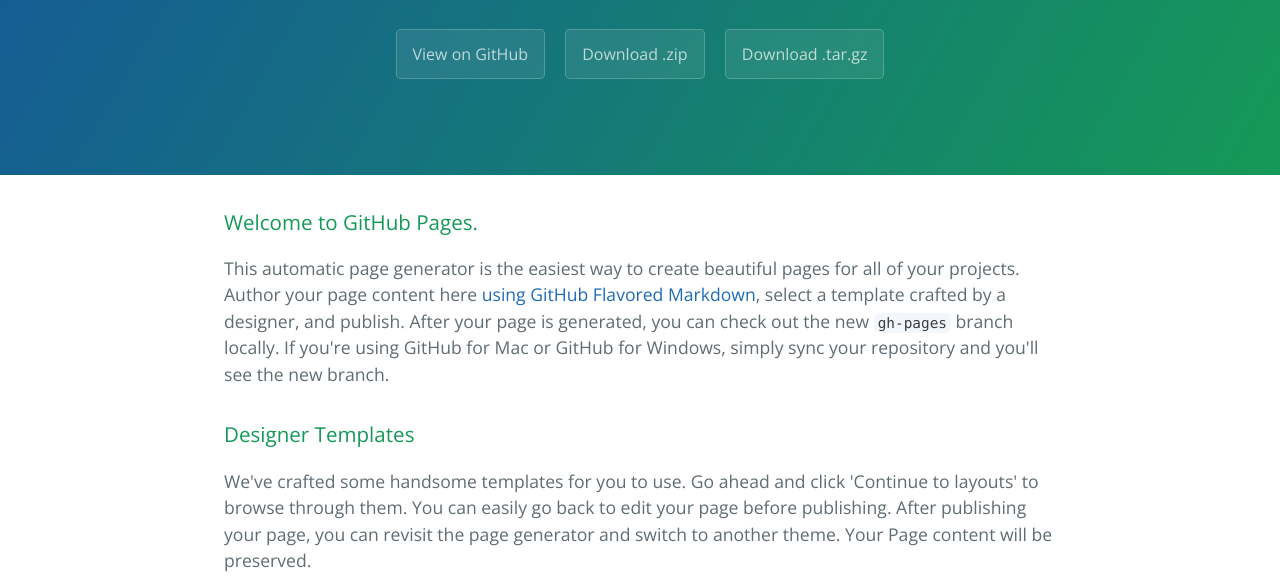
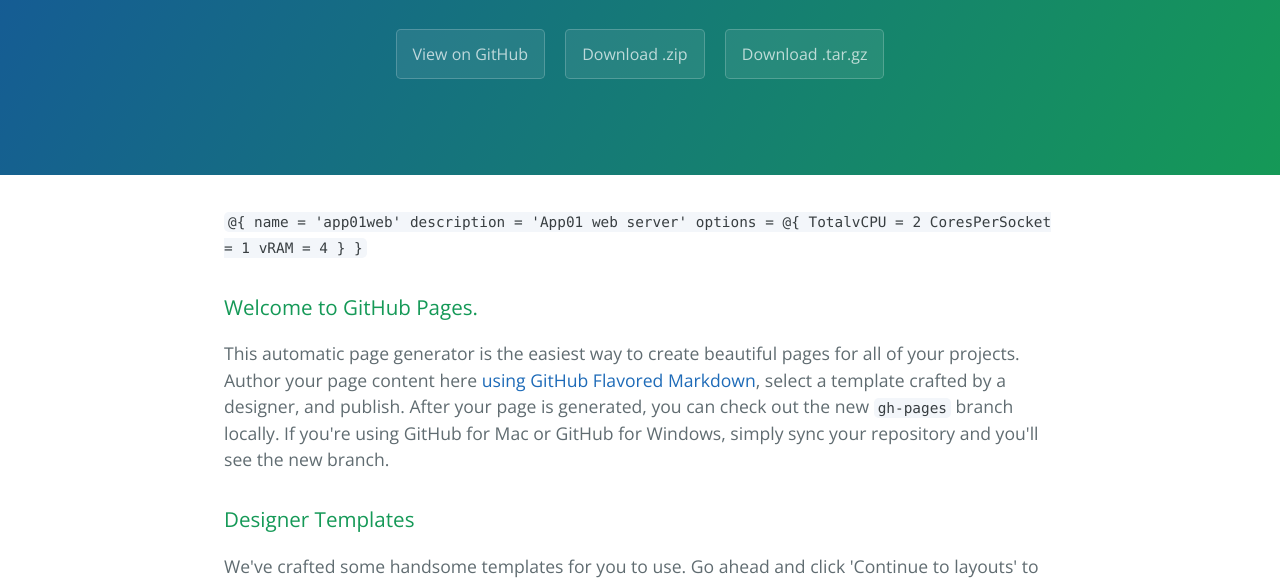
Before and after one commit to devblackops/POSHOrigin, a plain HTML site: page index.html in a window 1280 px wide. Shown: the part 208-791 px from the top of the page. Drawn offline with nearby package versions, Linux system fonts and the light colour scheme.

```diff
--- a/index.html
+++ b/index.html
@@ -19,7 +19,17 @@
     </section>
 
     <section class="main-content">
-      <h3>
+      <p><code>@{
+    name = 'app01web'
+    description = 'App01 web server'
+    options = @{
+        TotalvCPU = 2
+        CoresPerSocket = 1
+        vRAM = 4
+    }
+}</code></p>
+
+<h3>
 <a id="welcome-to-github-pages" class="anchor" href="#welcome-to-github-pages" aria-hidden="true"><span class="octicon octicon-link"></span></a>Welcome to GitHub Pages.</h3>
 
 <p>This automatic page generator is the easiest way to create beautiful pages for all of your projects. Author your page content here <a href="https://guides.github.com/features/mastering-markdown/">using GitHub Flavored Markdown</a>, select a template crafted by a designer, and publish. After your page is generated, you can check out the new <code>gh-pages</code> branch locally. If you're using GitHub for Mac or GitHub for Windows, simply sync your repository and you'll see the new branch.</p>
```
Also changed, not shown: params.json (+1 -1 lines).
